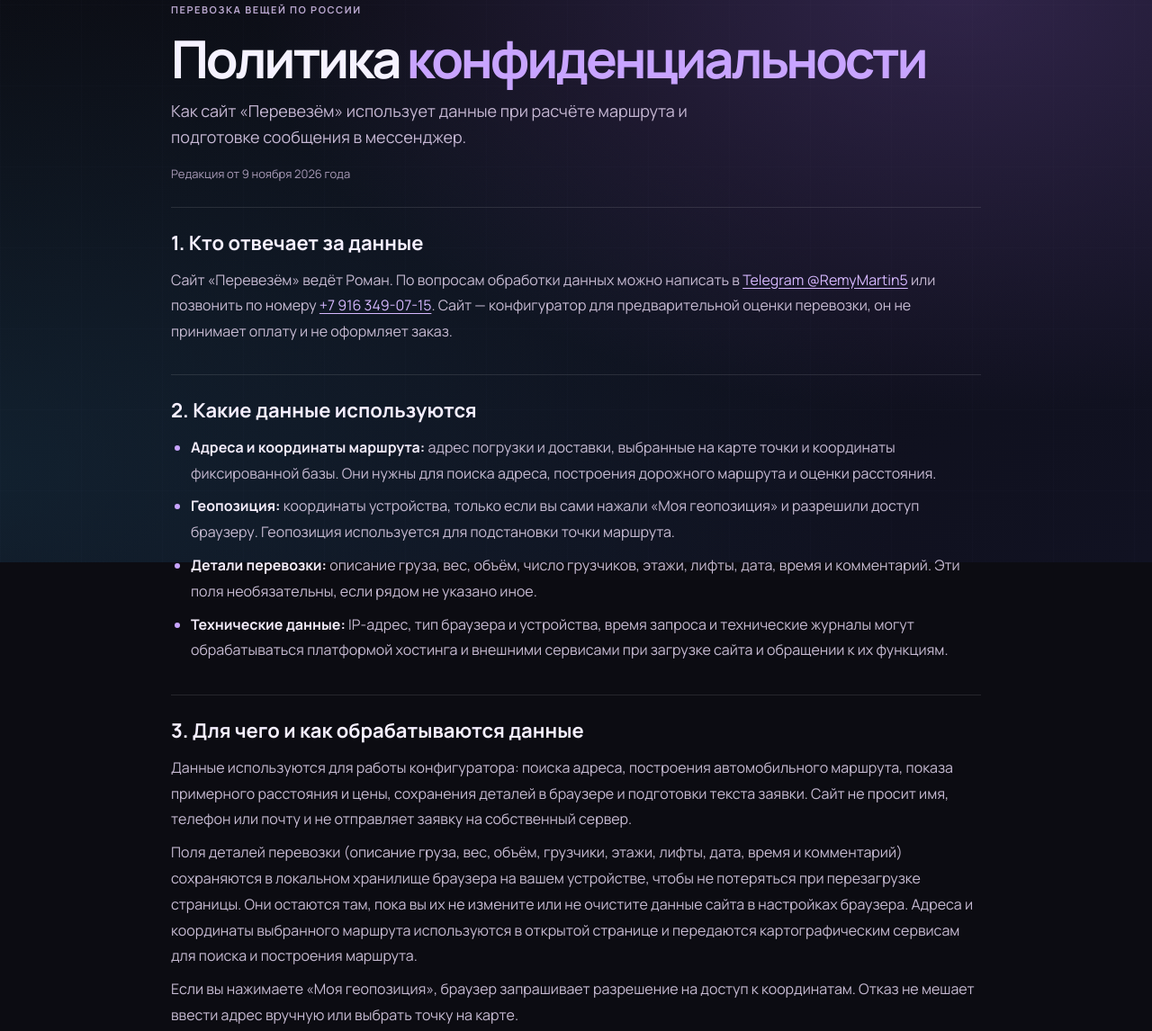
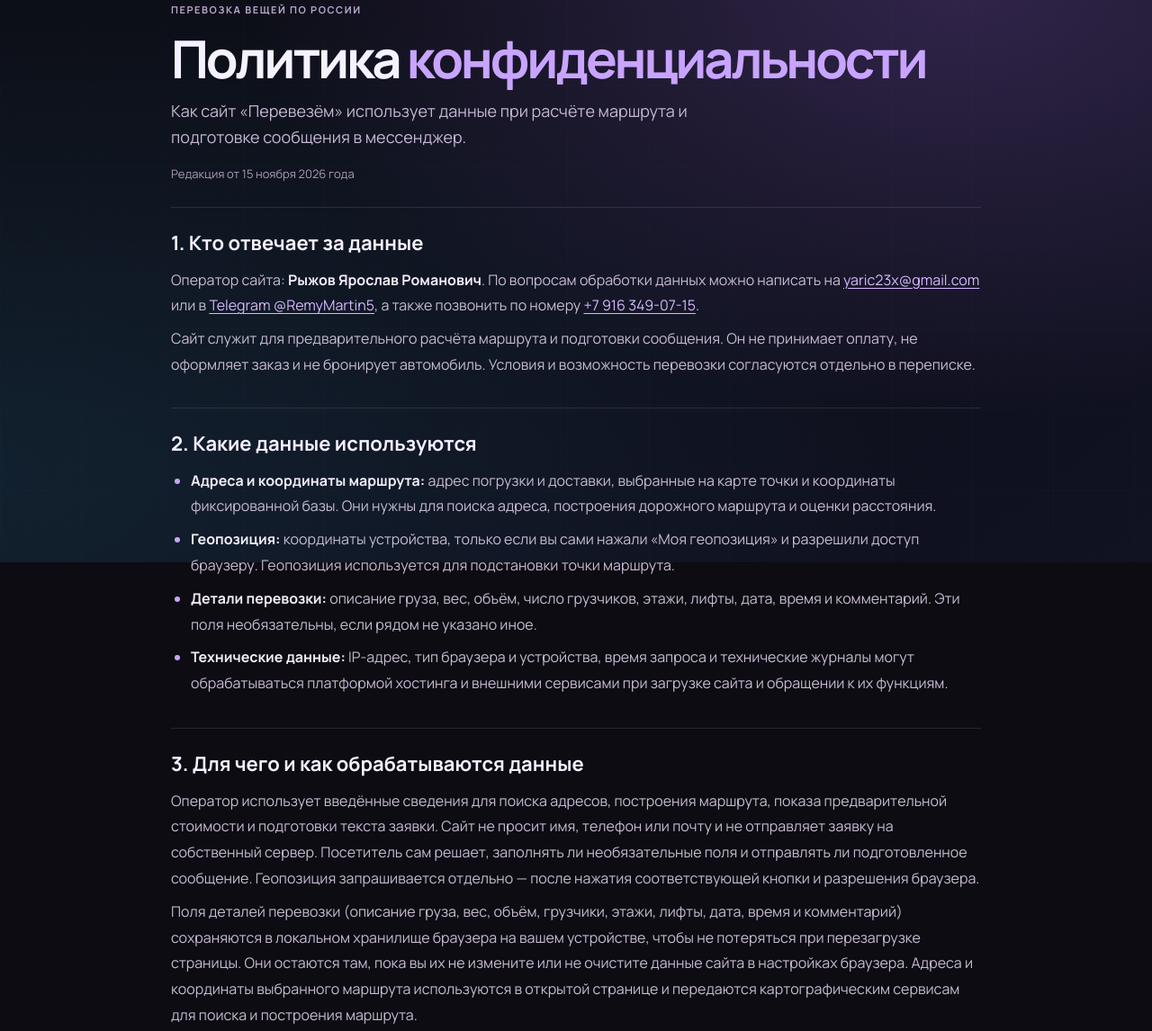
Before and after one commit to karat05/carDrop, a plain HTML site: page privacy.html in a window 1280 px wide. Shown: the part 175-1321 px from the top of the page at 90% size. Drawn offline with Linux system fonts and the light colour scheme.

Commit message:
Sync updated privacy policy with site design

```diff
--- a/privacy.html
+++ b/privacy.html
@@ -22,12 +22,13 @@
       <div class="eyebrow">ПЕРЕВОЗКА ВЕЩЕЙ ПО РОССИИ</div>
       <h1>Политика <span>конфиденциальности</span></h1>
       <p>Как сайт «Перевезём» использует данные при расчёте маршрута и подготовке сообщения в мессенджер.</p>
-      <div class="privacy-updated">Редакция от 9 ноября 2026 года</div>
+      <div class="privacy-updated">Редакция от 15 ноября 2026 года</div>
     </header>
     <article class="privacy-content">
       <section>
         <h2>1. Кто отвечает за данные</h2>
-        <p>Сайт «Перевезём» ведёт Роман. По вопросам обработки данных можно написать в <a href="https://t.me/RemyMartin5" target="_blank" rel="noopener noreferrer">Telegram @RemyMartin5</a> или позвонить по номеру <a href="tel:+79163490715">+7 916 349-07-15</a>. Сайт — конфигуратор для предварительной оценки перевозки, он не принимает оплату и не оформляет заказ.</p>
+        <p>Оператор сайта: <strong>Рыжов Ярослав Романович</strong>. По вопросам обработки данных можно написать на <a href="mailto:yaric23x@gmail.com">yaric23x@gmail.com</a> или в <a href="https://t.me/RemyMartin5" target="_blank" rel="noopener noreferrer">Telegram @RemyMartin5</a>, а также позвонить по номеру <a href="tel:+79163490715">+7 916 349-07-15</a>.</p>
+        <p>Сайт служит для предварительного расчёта маршрута и подготовки сообщения. Он не принимает оплату, не оформляет заказ и не бронирует автомобиль. Условия и возможность перевозки согласуются отдельно в переписке.</p>
       </section>
       <section>
         <h2>2. Какие данные используются</h2>
@@ -40,7 +41,7 @@
       </section>
       <section>
         <h2>3. Для чего и как обрабатываются данные</h2>
-        <p>Данные используются для работы конфигуратора: поиска адреса, построения автомобильного маршрута, показа примерного расстояния и цены, сохранения деталей в браузере и подготовки текста заявки. Сайт не просит имя, телефон или почту и не отправляет заявку на собственный сервер.</p>
+        <p>Оператор использует введённые сведения для поиска адресов, построения маршрута, показа предварительной стоимости и подготовки текста заявки. Сайт не просит имя, телефон или почту и не отправляет заявку на собственный сервер. Посетитель сам решает, заполнять ли необязательные поля и отправлять ли подготовленное сообщение. Геопозиция запрашивается отдельно — после нажатия соответствующей кнопки и разрешения браузера.</p>
         <p>Поля деталей перевозки (описание груза, вес, объём, грузчики, этажи, лифты, дата, время и комментарий) сохраняются в локальном хранилище браузера на вашем устройстве, чтобы не потеряться при перезагрузке страницы. Они остаются там, пока вы их не измените или не очистите данные сайта в настройках браузера. Адреса и координаты выбранного маршрута используются в открытой странице и передаются картографическим сервисам для поиска и построения маршрута.</p>
         <p>Если вы нажимаете «Моя геопозиция», браузер запрашивает разрешение на доступ к координатам. Отказ не мешает ввести адрес вручную или выбрать точку на карте.</p>
       </section>
@@ -71,10 +72,11 @@
       </section>
       <section>
         <h2>8. Защита и обновление политики</h2>
-        <p>Сайт работает по защищённому HTTPS-соединению. Поскольку карта, поиск адресов, шрифты и библиотеки загружаются извне, доступность и обработка данных этими поставщиками зависят также от их систем. Актуальная редакция политики всегда доступна по адресу <code>/privacy.html</code>.</p>
+        <p>Сайт передаёт данные между браузером и сайтом по HTTPS, не создаёт пользовательские учётные записи и не сохраняет введённые детали перевозки на собственном сервере: они остаются в локальном хранилище браузера. Геопозиция запрашивается только после действия пользователя и разрешения браузера. Адреса и координаты для поиска и построения маршрута передаются внешним сервисам, которые обрабатывают их согласно своим правилам.</p>
+        <p>Сроки хранения технических журналов внешними поставщиками устанавливаются ими самостоятельно. Актуальная редакция политики доступна по адресу <code>/privacy.html</code>.</p>
       </section>
     </article>
-    <div class="privacy-contact"><strong>Вопросы по сайту или сотрудничеству</strong><span>Напишите в Telegram или на почту — ответим по вашему обращению.</span><a href="https://t.me/RemyMartin5" target="_blank" rel="noopener noreferrer">Telegram · @RemyMartin5</a><a href="mailto:yaric23x@gmail.com">yaric23x@gmail.com</a></div>
+    <div class="privacy-contact"><strong>Вопросы по сайту или сотрудничеству</strong><span>Напишите в Telegram или на почту — ответим лично.</span><a href="https://t.me/RemyMartin5" target="_blank" rel="noopener noreferrer">Telegram @RemyMartin5</a><a href="mailto:yaric23x@gmail.com">yaric23x@gmail.com</a></div>
   </main>
   <footer class="privacy-footer"><a class="brand footer-brand" href="./"><span class="brand-mark">П</span><span>ПЕРЕВЕЗЁМ<span class="brand-dot">.</span></span></a><span class="privacy-copyright">© 2026 · Политика конфиденциальности</span><a href="./#calculator">Рассчитать маршрут</a></footer>
 </body>
```
